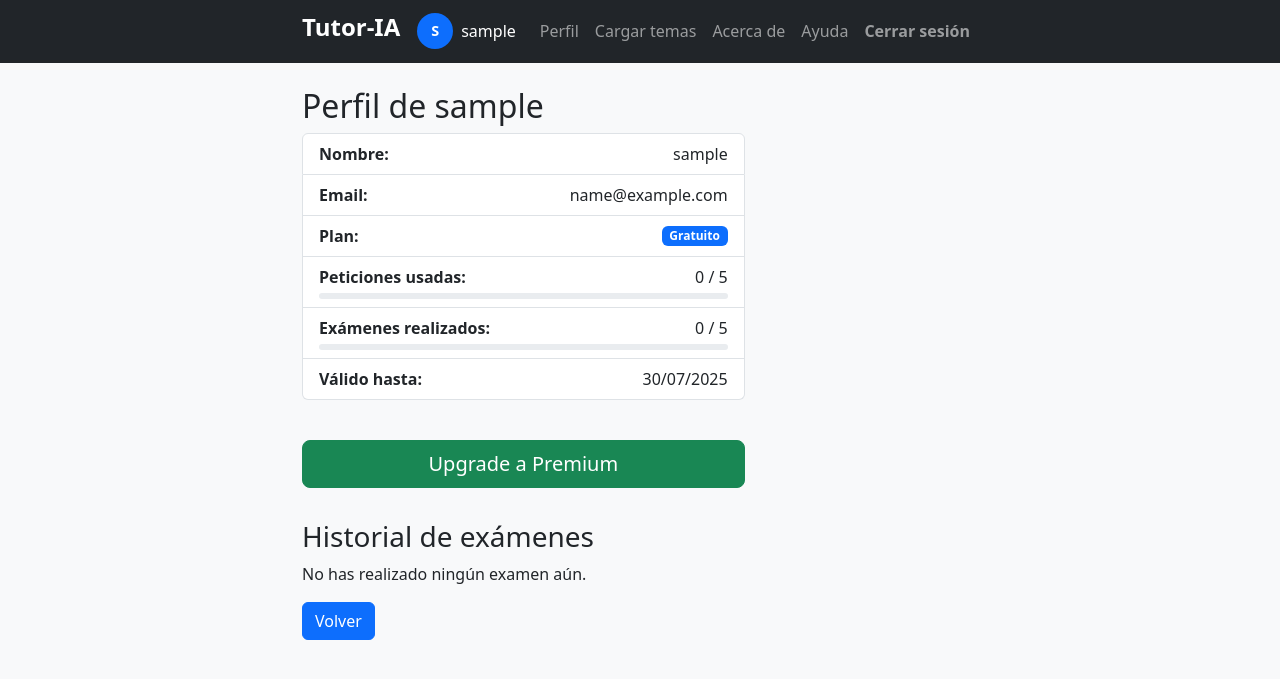
After one commit to cmmo2024/ia_preguntas, a Django app: page /perfil/ in a window 1280 px wide. The commit adds this page. Shown: the top 679 px of the page. Run offline with Django 5.2, Linux system fonts and the light colour scheme; the visitor is signed in with stand-in values (Sample User, id 1); data comes from the database, SQL or seed files in the repository; some libraries are stand-ins or nearby versions.

Commit message:
Creacion de perfil de ususario y planes de pago

```diff
--- a/core/models.py
+++ b/core/models.py
@@ -2,6 +2,59 @@
 
 from django.db import models
 from django.contrib.auth.models import User
+from datetime import timedelta
+from django.utils import timezone
+
+class UserProfile(models.Model):
+    user = models.OneToOneField(User, on_delete=models.CASCADE)
+    PLAN_CHOICES = (
+        ('free', 'Gratuito'),
+        ('premium', 'Premium')
+    )
+    plan = models.CharField(max_length=10, choices=PLAN_CHOICES, default='free')
+
+    # Cuotas por periodo
+    daily_ia_requests = models.PositiveIntegerField(default=0)
+    daily_exams = models.PositiveIntegerField(default=0)
+
+    # Periodo de validez actual
+    period_start = models.DateField(auto_now_add=True)
+    period_days = models.PositiveIntegerField(default=30)  # duración del periodo
+
+    def reset_period_if_needed(self):
+        today = timezone.now().date()
+        if today > self.period_start + timedelta(days=self.period_days):
+            self.daily_ia_requests = 0
+            self.daily_exams = 0
+            self.period_start = today
+            self.save()
+
+    def can_make_request(self):
+        self.reset_period_if_needed()
+        limit = 5 if self.plan == 'free' else 100
+        return self.daily_ia_requests < limit
+
+    def can_take_exam(self):
+        self.reset_period_if_needed()
+        limit = 5 if self.plan == 'free' else 40
+        return self.daily_exams < limit
+
+    def increment_request(self):
+        if self.can_make_request():
+            self.daily_ia_requests += 1
+            self.save()
+
+    def increment_exam(self):
+        if self.can_take_exam():
+            self.daily_exams += 1
+            self.save()
+    @property
+    def max_daily_requests(self):
+        return 5 if self.plan == 'free' else 100
+
+    @property
+    def max_daily_exams(self):
+        return 5 if self.plan == 'free' else 40
 
 class Subject(models.Model):
     name = models.CharField(max_length=100, verbose_name="Nombre")
--- a/core/templates/base.html
+++ b/core/templates/base.html
@@ -40,7 +40,7 @@
 
                     <!-- Configuración -->
                     <li class="nav-item">
-                        <a class="nav-link" href="/configuracion/">Configuración</a>
+                        <a class="nav-link" href="{% url 'profile' %}">Perfil</a>
                     </li>
 
                     {% if user.is_superuser %}
--- /dev/null
+++ b/core/templates/core/profile.html
@@ -0,0 +1,89 @@
+<!-- templates/core/profile.html -->
+{% extends "base.html" %}
+{% load math_filters date_filters %} <!-- Importante -->
+{% block content %}
+<h2>Perfil de {{ user.username }}</h2>
+
+<div class="row">
+    <div class="col-md-8">
+        <ul class="list-group mb-4">
+            <li class="list-group-item d-flex justify-content-between align-items-center">
+                <span><strong>Nombre:</strong></span>
+                <span>{{ user.username }}</span>
+            </li>
+            <li class="list-group-item d-flex justify-content-between align-items-center">
+                <span><strong>Email:</strong></span>
+                <span>{{ user.email }}</span>
+            </li>
+            <li class="list-group-item d-flex justify-content-between align-items-center">
+                <span><strong>Plan:</strong></span>
+                <span class="badge bg-primary">{{ profile.get_plan_display }}</span>
+            </li>
+            <li class="list-group-item">
+                <div class="d-flex justify-content-between align-items-center">
+                    <span><strong>Peticiones usadas:</strong></span>
+                    <span>{{ profile.daily_ia_requests }} / {% if profile.plan == 'free' %}5{% else %}100{% endif %}</span>
+                </div>
+                <!-- Barra de progreso -->
+                <div class="progress mt-1" style="height: 6px;">
+                    <div class="progress-bar" role="progressbar"
+                         style="width: {{ profile.daily_ia_requests|div:profile.max_daily_requests|mul:100 }}%">
+                        {{ profile.daily_ia_requests|div:profile.max_daily_requests|mul:100|floatformat:"0" }}%
+                    </div>
+                </div>
+            </li>
+            <li class="list-group-item">
+                <div class="d-flex justify-content-between align-items-center">
+                    <span><strong>Exámenes realizados:</strong></span>
+                    <span>{{ profile.daily_exams }} / {% if profile.plan == 'free' %}5{% else %}40{% endif %}</span>
+                </div>
+                <!-- Barra de progreso -->
+                <div class="progress mt-1" style="height: 6px;">
+                    <div class="progress-bar bg-success" role="progressbar"
+                         style="width: {{ profile.daily_exams|div:profile.max_daily_exams|mul:100 }}%">
+                        {{ profile.daily_exams|div:profile.max_daily_exams|mul:100|floatformat:"0" }}%
+                    </div>
+                </div>
+            </li>
+            <li class="list-group-item d-flex justify-content-between align-items-center">
+                <span><strong>Válido hasta:</strong></span>
+                <span>{{ profile.period_start|add_days:profile.period_days|date:"d/m/Y" }}</span>
+            </li>
+        </ul>
+
+        <!-- Botón Upgrade -->
+        {% if profile.plan != 'premium' %}
+        <a href="https://tu-plataforma.com/pagar/premium " class="btn btn-lg btn-success w-100 mt-3">Upgrade a Premium</a>
+        {% endif %}
+    </div>
+</div>
+
+<h3>Historial de exámenes</h3>
+{% if exam_history %}
+<table class="table table-striped">
+    <thead>
+        <tr>
+            <th>#</th>
+            <th>Aciertos</th>
+            <th>Total</th>
+            <th>%</th>
+        </tr>
+    </thead>
+    <tbody>
+        {% for exam in exam_history %}
+            <tr>
+                <td>{{ forloop.counter }}</td>
+                <td>{{ exam.correct_count }}</td>
+                <td>{{ exam.total }}</td>
+                <td>{{ exam.correct_count|div:exam.total|mul:100|floatformat:"2" }}%</td>
+            </tr>
+        {% endfor %}
+    </tbody>
+</table>
+<p><strong>Promedio general:</strong> {{ average_score }}%</p>
+{% else %}
+<p>No has realizado ningún examen aún.</p>
+{% endif %}
+
+<a href="{% url 'index' %}" class="btn btn-primary">Volver</a>
+{% endblock %}
--- /dev/null
+++ b/core/templatetags/date_filters.py
@@ -0,0 +1,15 @@
+# core/templatetags/date_filters.py
+from django import template
+from datetime import date, datetime, timedelta
+
+register = template.Library()
+
+@register.filter(name='add_days')
+def add_days(value, days):
+    """Añade N días a una fecha"""
+    if not isinstance(value, (date, datetime.date)):
+        return value
+    try:
+        return value + timedelta(days=int(days))
+    except (ValueError, TypeError):
+        return value
--- /dev/null
+++ b/core/templatetags/math_filters.py
@@ -0,0 +1,17 @@
+from django import template
+
+register = template.Library()
+
+@register.filter(name='div')
+def divide(value, arg):
+    try:
+        return float(value) / float(arg)
+    except (ValueError, ZeroDivisionError, TypeError):
+        return 0
+
+@register.filter(name='mul')
+def multiply(value, arg):
+    try:
+        return float(value) * float(arg)
+    except (ValueError, TypeError):
+        return 0
--- a/core/urls.py
+++ b/core/urls.py
@@ -16,4 +16,5 @@ urlpatterns = [
     # 👇 Nuevas rutas para examen
     path('exam/', views.exam_view, name='exam'),
     path('exam/submit/', views.submit_exam, name='submit_exam'),
+    path('perfil/', views.profile_view, name='profile'),
 ]
--- a/core/views.py
+++ b/core/views.py
@@ -56,9 +56,16 @@ def login_view(request):
 
     return render(request, 'core/login.html', {'form': form})
 
-@login_required
 def index(request):
     load_dotenv()
+    #-----Cheque del Plan--------
+    profile = request.user.userprofile
+    profile.reset_period_if_needed()
+
+    if not profile.can_make_request():
+        messages.warning(request, "⚠️ Has alcanzado el límite de peticiones.")
+        return redirect('profile')
+    #-----Cheque del Plan--------
 
     # Cargar valores de filtro desde URL (?subject=X&topic=Y)
     subject_filter = request.GET.get('subject')
@@ -140,6 +147,7 @@ def index(request):
                     if response.status_code != 200:
                         raise Exception(f"Error de API: {response.status_code} - {response.text}")
 
+                    profile.increment_request() # Incrementar numero de request para plan
                     ai_response = response.json().get('choices', [{}])[0].get('message', {}).get('content', '')
 
                     questions = parse_exam(ai_response)
@@ -198,6 +206,7 @@ def index(request):
                         question=question,
                         response=ai_response
                     )
+                    profile.increment_request() # Incrementar numero de request para plan
 
                 except Exception as e:
                     messages.error(request, f"⚠️ Error al comunicarse con la IA: {e}")
@@ -354,6 +363,12 @@ from django.http import HttpResponse
 
 @login_required
 def exam_view(request):
+    #------Chequeo para Plan----------
+    profile = request.user.userprofile
+    if not profile.can_take_exam():
+        messages.warning(request, "⚠️ Has alcanzado el límite de exámenes.")
+        return redirect('profile')
+    #------Chequeo para Plan----------
     questions = request.session.get('exam_questions', [])
     topic_name = request.session.get('exam_topic', 'Tema')
     subject_name = request.session.get('exam_subject', 'Asignatura')
@@ -474,3 +489,27 @@ def submit_exam(request):
 
     else:
         return redirect('index')
+
+
+from .models import UserProfile, Conversation
+from django.shortcuts import render
+
+@login_required
+def profile_view(request):
+    user_profile, created = UserProfile.objects.get_or_create(user=request.user)
+
+    # Estadísticas de exámenes
+    exam_results = request.session.get('exam_results', [])
+    total_exams = len(exam_results)
+    correct_answers = sum(result['correct_count'] for result in exam_results)
+    total_questions = sum(result['total'] for result in exam_results)
+    average_score = round(correct_answers / total_questions * 100, 2) if total_questions else 0
+
+    context = {
+        'user': request.user,
+        'profile': user_profile,
+        'total_exams': total_exams,
+        'average_score': average_score,
+        'exam_history': exam_results,
+    }
+    return render(request, 'core/profile.html', context)
```
Also changed, not shown: core/admin.py (+28 -1 lines), core/decorators.py (added, +25 -0 lines), core/migrations/0003_userprofile.py (added), core/migrations/0004_remove_userprofile_last_request_reset_and_more.py (added), core/templatetags/__init__.py (added).
